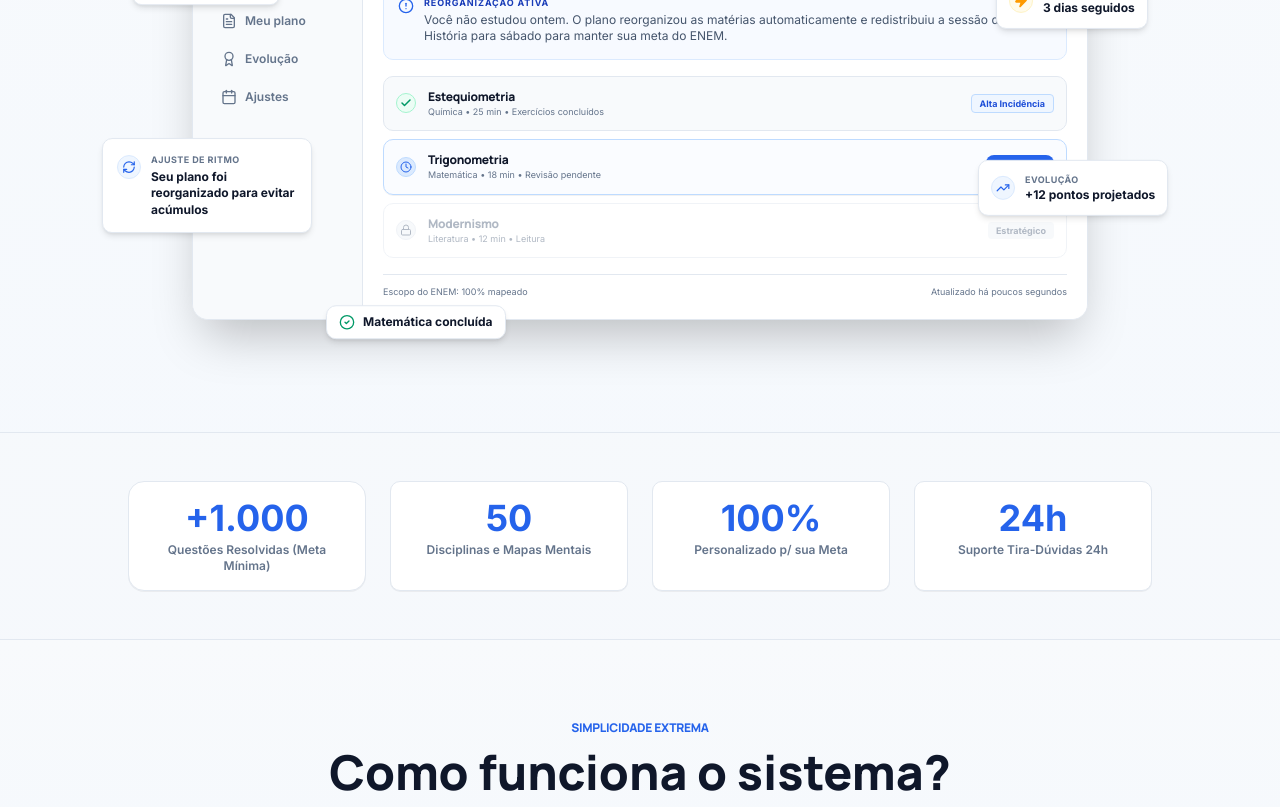
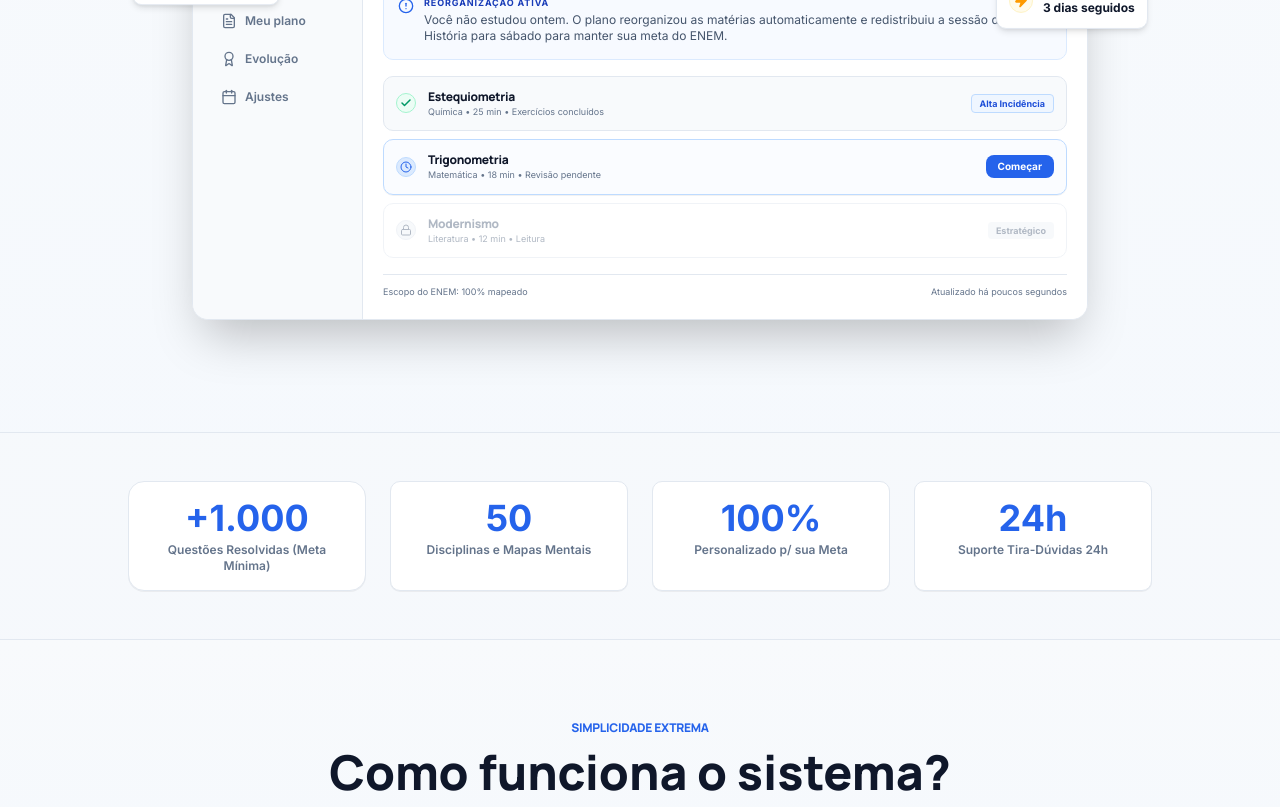
Before and after one commit to JoaaoPaulo/SiteEducativo, a React (Vite) app: page / in a window 1280 px wide. Shown: the part 740-1547 px from the top of the page. Built offline with nearby package versions, Linux system fonts and the light colour scheme.

Commit message:
design: simplificacao dos cartoes flutuantes e remocao de Diferenciais/Planos do menu da navbar

```diff
--- a/src/components/LandingPage.tsx
+++ b/src/components/LandingPage.tsx
@@ -182,21 +182,6 @@ export const LandingPage: React.FC<LandingPageProps> = ({ onStartWizard }) => {
               </div>
             </motion.div>
 
-            {/* Floating Card 2: Reorganização (Bottom Left) */}
-            <motion.div
-              animate={{ y: [0, 8, 0] }}
-              transition={{ repeat: Infinity, duration: 6, ease: "easeInOut" }}
-              className="absolute left-[-90px] bottom-[20%] z-20 hidden lg:flex items-start gap-2.5 bg-white border border-line rounded-[10px] p-3.5 shadow-md text-left max-w-[210px] select-none pointer-events-none will-change-transform transform-gpu"
-            >
-              <div className="flex h-6 w-6 items-center justify-center rounded-full bg-blue-50 text-blue-600 border border-blue-100 mt-0.5 shrink-0">
-                <RefreshCw className="h-3.5 w-3.5" />
-              </div>
-              <div>
-                <p className="text-[9px] text-muted font-bold uppercase tracking-wider">Ajuste de Ritmo</p>
-                <p className="text-xs font-extrabold text-ink mt-0.5 leading-snug">Seu plano foi reorganizado para evitar acúmulos</p>
-              </div>
-            </motion.div>
-
             {/* Floating Card 3: Streak (Top Right) */}
             <motion.div
               animate={{ y: [0, -8, 0] }}
@@ -212,21 +197,6 @@ export const LandingPage: React.FC<LandingPageProps> = ({ onStartWizard }) => {
               </div>
             </motion.div>
 
-            {/* Floating Card 4: Projeção de Nota (Bottom Right) */}
-            <motion.div
-              animate={{ y: [0, 6, 0] }}
-              transition={{ repeat: Infinity, duration: 4.8, ease: "easeInOut" }}
-              className="absolute right-[-80px] bottom-[25%] z-20 hidden lg:flex items-center gap-2.5 bg-white border border-line rounded-[10px] p-3 shadow-md text-left select-none pointer-events-none will-change-transform transform-gpu"
-            >
-              <div className="flex h-6 w-6 items-center justify-center rounded-full bg-blue-50 text-blue-600 border border-blue-100 shrink-0">
-                <TrendingUp className="h-3.5 w-3.5" />
-              </div>
-              <div>
-                <p className="text-[9px] text-muted font-bold uppercase tracking-wider">Evolução</p>
-                <p className="text-xs font-extrabold text-ink">+12 pontos projetados</p>
-              </div>
-            </motion.div>
-
             {/* Floating Card 5: Review Due (Top Middle Right) */}
             <motion.div
               animate={{ y: [0, 5, 0] }}
@@ -235,16 +205,6 @@ export const LandingPage: React.FC<LandingPageProps> = ({ onStartWizard }) => {
             >
               <div className="h-2 w-2 rounded-full bg-amber-500 animate-ping" />
               <span className="text-xs font-bold text-ink">Revisão pendente hoje</span>
-            </motion.div>
-
-            {/* Floating Card 6: Mathematics Completed (Bottom Middle Left) */}
-            <motion.div
-              animate={{ y: [0, -5, 0] }}
-              transition={{ repeat: Infinity, duration: 5.2, ease: "easeInOut", delay: 0.3 }}
-              className="absolute left-[15%] bottom-[-20px] z-20 hidden lg:flex items-center gap-2 bg-white border border-line rounded-[10px] p-2 px-3 shadow-md text-left select-none pointer-events-none will-change-transform transform-gpu"
-            >
-              <CheckCircle2 className="h-4 w-4 text-emerald-600" />
-              <span className="text-xs font-bold text-ink">Matemática concluída</span>
             </motion.div>
 
             {/* Dashboard Mockup Body */}
--- a/src/components/Navbar.tsx
+++ b/src/components/Navbar.tsx
@@ -82,8 +82,6 @@ export const Navbar: React.FC<NavbarProps> = ({
           <nav className="hidden md:flex items-center gap-6 text-xs font-semibold text-muted tracking-wider uppercase">
             <a href="#como-funciona" className="hover:text-ink transition-colors cursor-pointer">Como funciona</a>
             <a href="#produto" className="hover:text-ink transition-colors cursor-pointer">STDY</a>
-            <a href="#diferenciais" className="hover:text-ink transition-colors cursor-pointer">Diferenciais</a>
-            <a href="#precos" className="hover:text-ink transition-colors cursor-pointer">Planos</a>
             <a href="#faq" className="hover:text-ink transition-colors cursor-pointer">Dúvidas</a>
           </nav>
         )}
```
